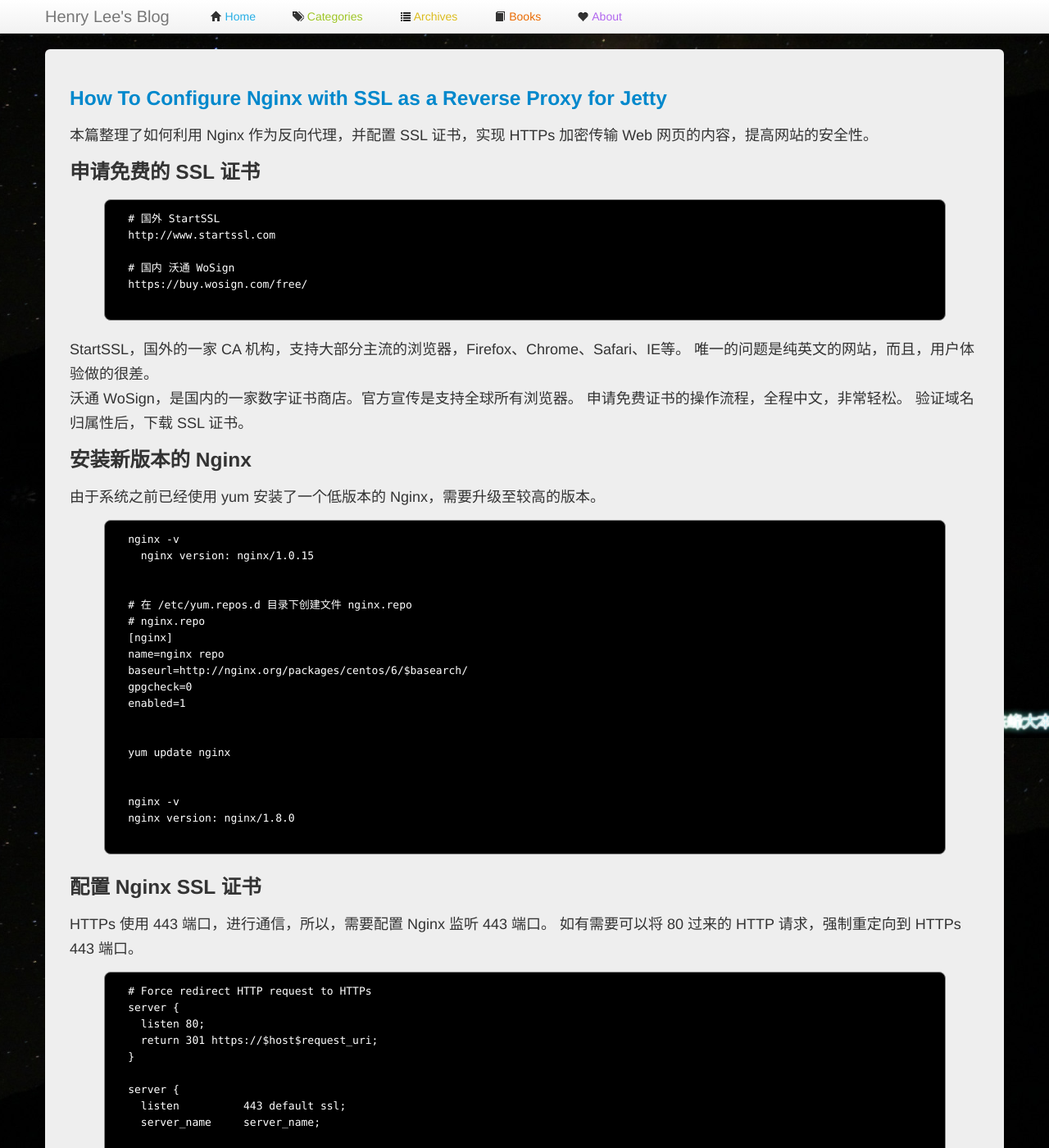
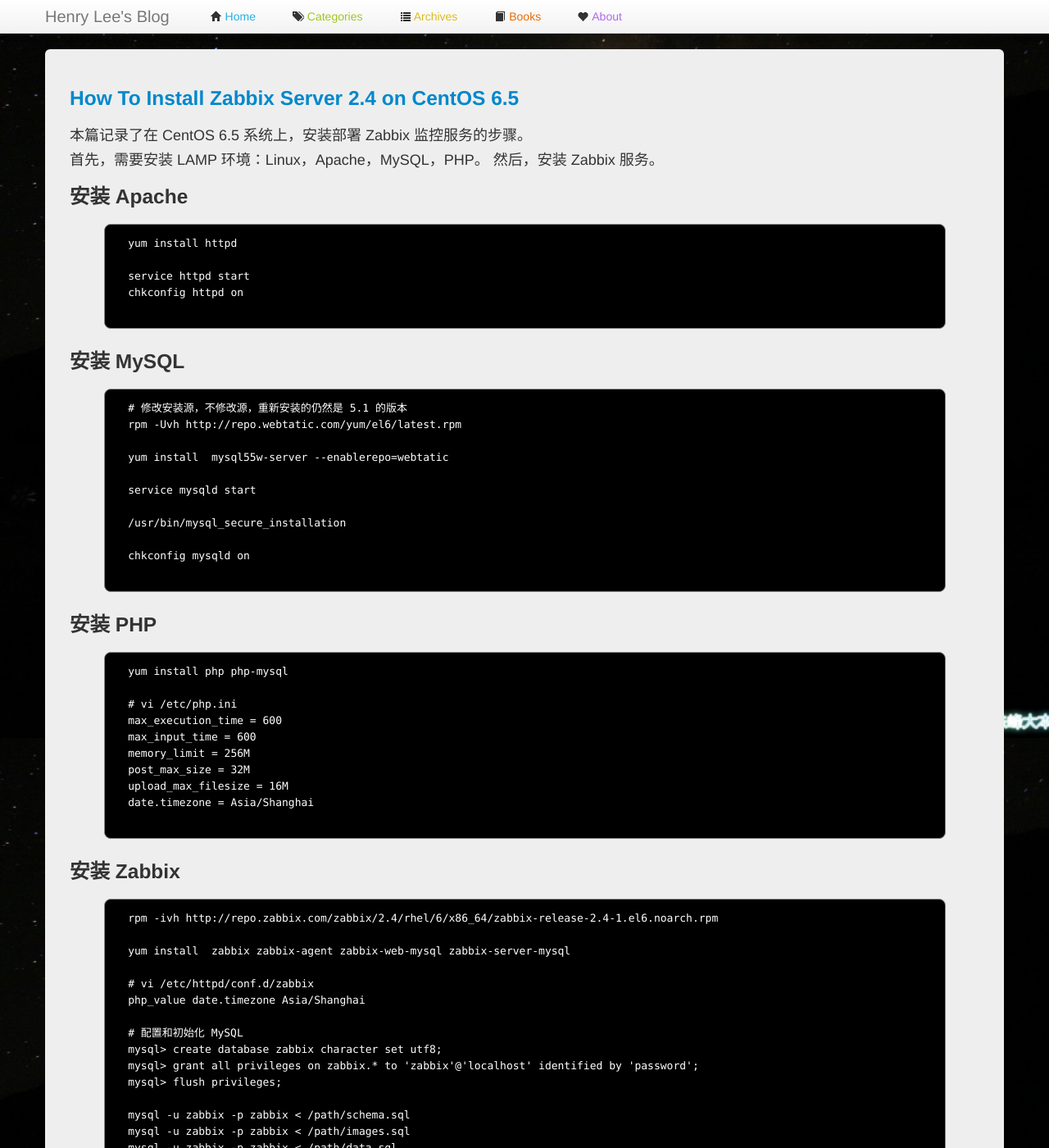
Before and after one commit to manageyp/manageyp.github.com, a Jekyll site: the page built from index.html, in a window 1280 px wide and 1400 px high. Shown: the whole window at 82% size. Built offline with Jekyll 4.4.1, drawn with Linux system fonts in a browser that asks for light colours; comment, search, counter and statistics services are not loaded; some of the changed text lies outside the part shown.

Commit message:
[NewPost] how-to-install-zabbix-2.4-on-centos-6.5

```diff
--- a/_posts/2015-11-23-how-to-configure-nginx-with-ssl-as-a-reverse-proxy-for-jetty.html
+++ b/_posts/2015-11-23-how-to-configure-nginx-with-ssl-as-a-reverse-proxy-for-jetty.html
@@ -63,6 +63,7 @@ StartSSL，国外的一家 CA 机构，支持大部分主流的浏览器，Firef
 <p>
   HTTPs 使用 443 端口，进行通信，所以，需要配置 Nginx 监听 443 端口。
   如有需要可以将 80 过来的 HTTP 请求，强制重定向到 HTTPs 443 端口。
+</p>
 <p>
   <pre class="prettyprint lang-html">
   # Force redirect HTTP request to HTTPs
--- /dev/null
+++ b/_posts/2015-11-26-how-to-install-zabbix-2.4-on-centos-6.5.html
@@ -0,0 +1,93 @@
+---
+layout: post
+title: How To Install Zabbix Server 2.4 on CentOS 6.5
+description: How To Install Zabbix Server 2.4 on CentOS 6.5
+categories: Linux-Mac Cloud
+tags: Linux-Mac Cloud
+record_on: 2015-11-26
+---
+
+<p>
+本篇记录了在 CentOS 6.5 系统上，安装部署 Zabbix 监控服务的步骤。</br>
+
+首先，需要安装 LAMP 环境：Linux，Apache，MySQL，PHP。
+然后，安装 Zabbix 服务。
+</p>
+
+
+<h3>安装  Apache</h3>
+<p>
+  <pre class="prettyprint lang-html">
+  yum install httpd
+
+  service httpd start
+  chkconfig httpd on
+  </pre>
+</p>
+
+
+<h3>安装 MySQL</h3>
+<p>
+  <pre class="prettyprint lang-html">
+  # 修改安装源，不修改源，重新安装的仍然是 5.1 的版本
+  rpm -Uvh http://repo.webtatic.com/yum/el6/latest.rpm
+
+  yum install  mysql55w-server --enablerepo=webtatic
+
+  service mysqld start
+
+  /usr/bin/mysql_secure_installation
+
+  chkconfig mysqld on
+  </pre>
+</p>
+
+
+
+<h3>安装 PHP</h3>
+<p>
+  <pre class="prettyprint lang-html">
+  yum install php php-mysql
+
+  # vi /etc/php.ini
+  max_execution_time = 600
+  max_input_time = 600
+  memory_limit = 256M
+  post_max_size = 32M
+  upload_max_filesize = 16M
+  date.timezone = Asia/Shanghai
+  </pre>
+</p>
+
+
+<h3>安装 Zabbix</h3>
+<p>
+  <pre class="prettyprint lang-html">
+  rpm -ivh http://repo.zabbix.com/zabbix/2.4/rhel/6/x86_64/zabbix-release-2.4-1.el6.noarch.rpm
+
+  yum install  zabbix zabbix-agent zabbix-web-mysql zabbix-server-mysql
+
+  # vi /etc/httpd/conf.d/zabbix
+  php_value date.timezone Asia/Shanghai
+
+  # 配置和初始化 MySQL
+  mysql> create database zabbix character set utf8;
+  mysql> grant all privileges on zabbix.* to 'zabbix'@'localhost' identified by 'password';
+  mysql> flush privileges;
+
+  mysql -u zabbix -p zabbix < /path/schema.sql
+  mysql -u zabbix -p zabbix < /path/images.sql
+  mysql -u zabbix -p zabbix < /path/data.sql
+
+  service zabbix-server start
+
+  chkconfig zabbix-server on
+  </pre>
+</p>
+
+
+<p>
+  <b>参考链接</b><br />
+  <a href="https://www.atlantic.net/community/howto/install-lamp-centos-6/" target="_blank">Install a LAMP (Apache, MySQL, PHP) stack on CentOS 6.7</a><br />
+  <a href="https://www.atlantic.net/community/howto/install-zabbix-server-on-centos-6/" target="_blank">Install Zabbix Server on a CentOS 6.7 Server</a>
+</p>
```
